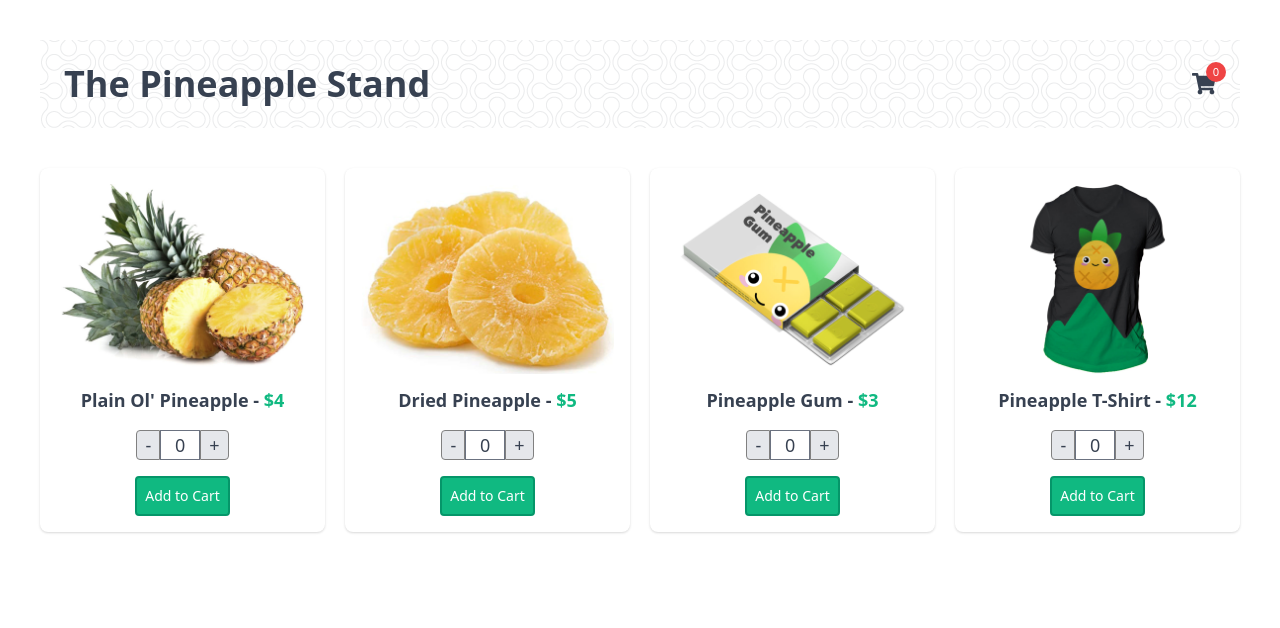
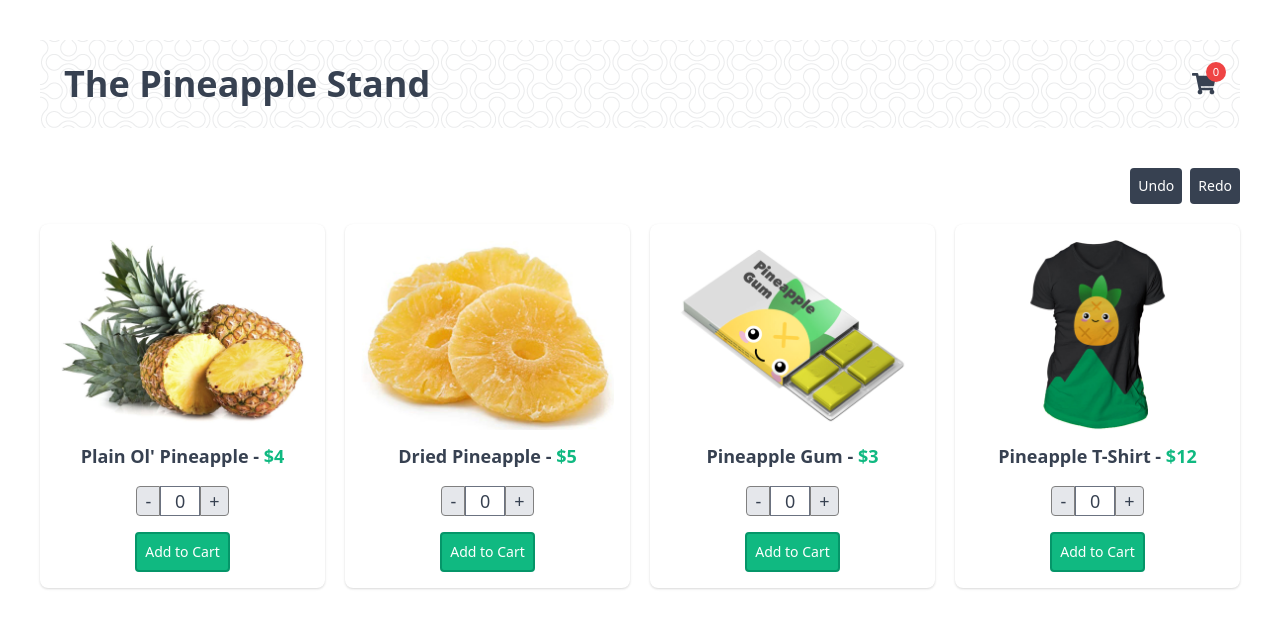
Before and after one commit to E-IckArt/vue-school-pinia-training, a Vue app: page / in a window 1280 px wide. Shown: the top 628 px of the page. Built offline with nearby package versions, Linux system fonts and the light colour scheme.

Commit message:
Subscribe to the State - Create undo and redo functions

```diff
--- a/src/App.vue
+++ b/src/App.vue
@@ -3,9 +3,38 @@
 import ProductCard from "@/components/ProductCard.vue";
 import {useProductSore} from "@/stores/ProductStore";
 import {useCartStore} from "@/stores/CartStore";
+import {ref, reactive} from "vue";
 
 const productStore = useProductSore();
 const cartStore = useCartStore();
+const history = reactive([]);
+const future = reactive([]);
+let doingHistory = ref(false)
+history.push(JSON.stringify(cartStore.$state))
+
+const redo = () => {
+  const latestState = future.pop()
+  if (!latestState) return;
+  doingHistory.value = true
+  history.push(latestState)
+  cartStore.$state = JSON.parse(latestState)
+  doingHistory.value = false
+}
+
+const undo = () => {
+  if(history.length === 1) return
+  doingHistory.value = true
+  future.push(history.pop())
+  cartStore.$state = JSON.parse(history.at(-1))
+  doingHistory.value = false
+}
+
+cartStore.$subscribe((mutation, state) => {
+  if (!doingHistory.value){
+    history.push(JSON.stringify(state));
+    future.splice(0, future.length);
+  }
+});
 
 cartStore.$onAction(({name, store, args, after, onError}) => {
   if (name === 'addItems') {
@@ -25,6 +54,10 @@
 <template>
   <div class="container">
     <TheHeader/>
+    <div class="mb-5 flex justify-end">
+      <AppButton @click="undo">Undo</AppButton>
+      <AppButton class='ml-2' @click="redo">Redo</AppButton>
+    </div>
     <ul class="sm:flex flex-wrap lg:flex-nowrap gap-5">
       <ProductCard
           v-for="product in productStore.products"
```
